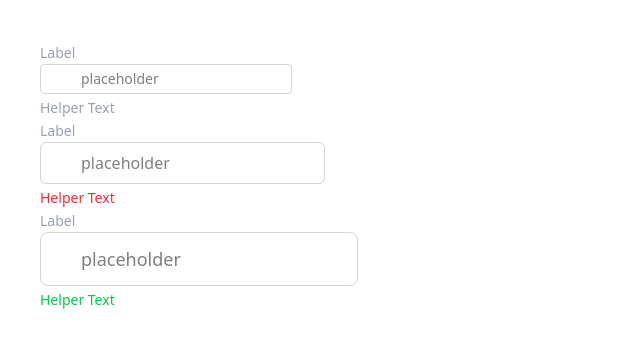
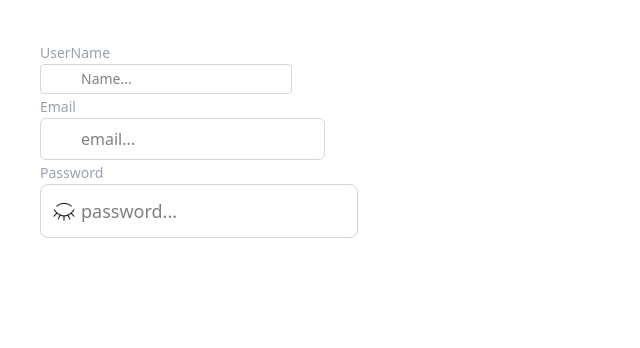
Before and after one commit to SaubhagyaSapkota/JavaScript-small-Projects, a React (Vite) app: page / in a window 1280 px wide. Shown: the top 348 px of the page, without its empty margins (0-640 px from the left). Built offline with nearby package versions, Linux system fonts and the light colour scheme.

Commit message:
feature added for password

```diff
--- a/src/App.tsx
+++ b/src/App.tsx
@@ -4,28 +4,29 @@ const App = () => {
   return (
     <div className="m-10">
       <Input
-        status="default"
+        status="error"
         inputsize="sm"
-        placeholder="placeholder"
-        label="Label"
-        helpertext="Helper Text"
-        textstatus="default"
-      />
-      <Input
-        status="error"
-        inputsize="md"
-        placeholder="placeholder"
-        label="Label"
-        helpertext="Helper Text"
+        placeholder="Name..."
+        label="UserName"
+        helpertext="Enter user name."
         textstatus="error"
       />
       <Input
         status="success"
+        inputsize="md"
+        placeholder="email..."
+        label="Email"
+        helpertext="Enter your email."
+        textstatus="success"
+      />
+      <Input
+        status="default"
         inputsize="lg"
-        placeholder="placeholder"
-        label="Label"
-        helpertext="Helper Text"
-        textstatus="success"
+        placeholder="password..."
+        label="Password"
+        helpertext="Enter Your Password."
+        textstatus="default"
+        type="password"
       />
     </div>
   );
--- a/src/components/input.tsx
+++ b/src/components/input.tsx
@@ -1,9 +1,10 @@
 import { cva, type VariantProps } from "class-variance-authority";
 import React from "react";
 import { useState } from "react";
-import def from "../assets/icons8-eye-30.png"
-import sus from "../assets/icons8-success-30.png"
-import err from "../assets/icons8-error-24.png"
+import def from "../assets/icons8-eye-30.png";
+import clo from "../assets/icons8-closed-eye-30.png";
+import sus from "../assets/icons8-success-30.png";
+import err from "../assets/icons8-error-24.png";
 
 const input = cva("border-1 focus:outline-none pl-10 ", {
   variants: {
@@ -16,7 +17,7 @@ const input = cva("border-1 focus:outline-none pl-10 ", {
       sm: "px-2 py-1 text-sm rounded",
       md: "px-3 py-2 text-base rounded-md",
       lg: "px-4 py-3 text-lg rounded-lg",
-    }
+    },
   },
   defaultVariants: {
     status: "default",
@@ -32,7 +33,7 @@ const helpertextStyle = cva("text-sm font-medium mt-1", {
     },
   },
   defaultVariants: {
-    textstatus: "default"
+    textstatus: "default",
   },
 });
 
@@ -42,6 +43,7 @@ type InputProps = React.InputHTMLAttributes<HTMLInputElement> &
     className?: string;
     helpertext?: string;
     textstatus?: "default" | "error" | "success";
+    type?: string;
   };
 
 export const Input: React.FC<InputProps> = ({
@@ -51,10 +53,16 @@ export const Input: React.FC<InputProps> = ({
   label,
   helpertext,
   textstatus,
+  type = "text",
   ...props
 }) => {
   const [isFocused, setIsFocused] = useState(false);
+  const [textFocused, setTextFocused] = useState(false);
+  const [showPassword, setShowPassword] = useState(false);
   const getIcon = () => {
+    if (type === "password") {
+      return showPassword ? def : clo;
+    }
     switch (status) {
       case "error":
         return err;
@@ -64,6 +72,19 @@ export const Input: React.FC<InputProps> = ({
         return def;
     }
   };
+  const handleFocus = () => {
+    setIsFocused(true);
+    setTextFocused(true);
+  };
+
+  const handleBlur = () => {
+    setIsFocused(false);
+  };
+  const togglePasswordVisibility = () => {
+    setShowPassword(!showPassword);
+  };
+  const inputType =
+    type === "password" ? (showPassword ? "text" : "password") : type;
   return (
     <div>
       {label && (
@@ -72,32 +93,38 @@ export const Input: React.FC<InputProps> = ({
       <div className="relative">
         <input
           className={input({ status, inputsize, className })}
-          onFocus={() => setIsFocused(true)}
-          onBlur={() => setIsFocused(false)}
+          onFocus={handleFocus}
+          onBlur={handleBlur}
+          type={inputType}
           {...props}
         />
-        {isFocused && (
-          <span className="absolute left-3 top-1/2 transform -translate-y-1/2 ">
+        {(isFocused || type === "password") && (
+          <span className="absolute left-3 top-1/2 transform -translate-y-1/2">
             <img
               src={getIcon()}
-              alt="status icon"
+              alt={
+                type === "password"
+                  ? showPassword
+                    ? "Hide password"
+                    : "Show password"
+                  : "status icon"
+              }
               className={`${
                 inputsize === "sm"
                   ? "h-4 w-4"
                   : inputsize === "md"
                   ? "h-5 w-5"
                   : "h-6 w-6"
-              }`}
+              } ${type === "password" ? "cursor-pointer" : ""}`}
+              onClick={
+                type === "password" ? togglePasswordVisibility : undefined
+              }
             />
           </span>
         )}
       </div>
-      {helpertext && (
-        <p
-          className={helpertextStyle({ textstatus })}
-        >
-          {helpertext}
-        </p>
+      {textFocused && helpertext && (
+        <p className={helpertextStyle({ textstatus })}>{helpertext}</p>
       )}
     </div>
   );
```
Also changed, not shown: src/assets/icons8-closed-eye-30.png (added). Lines whose indentation alone changed are shown as unchanged.
